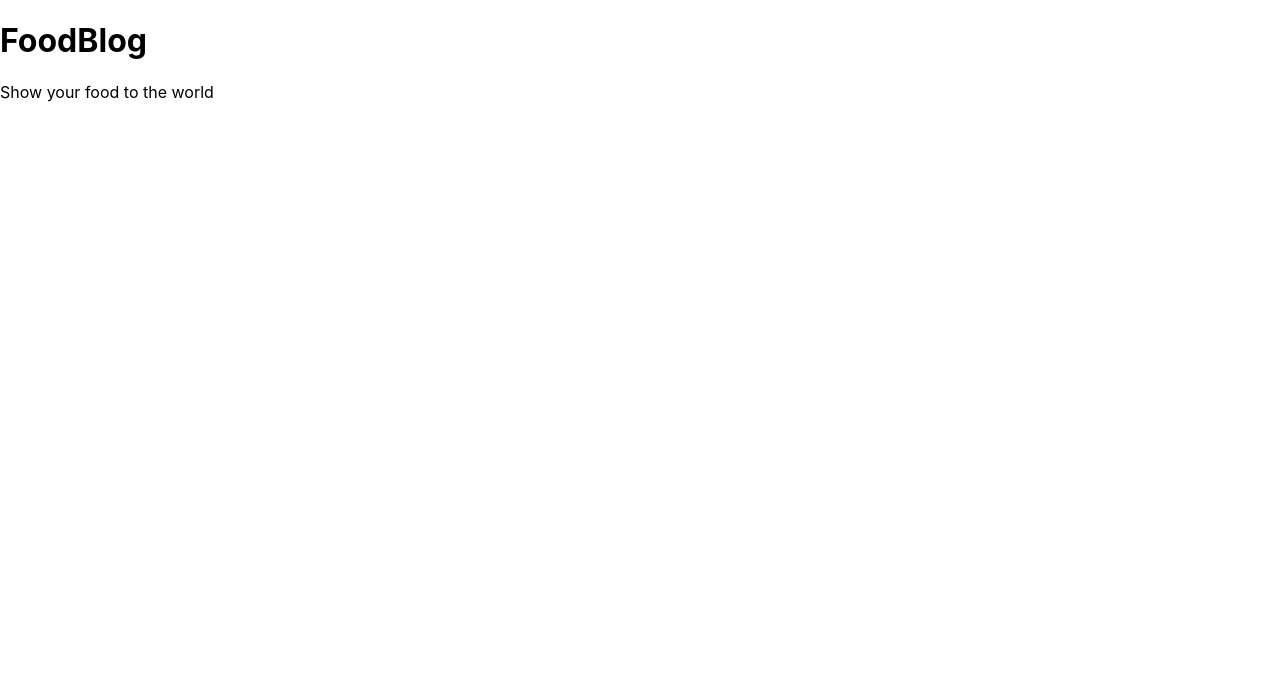
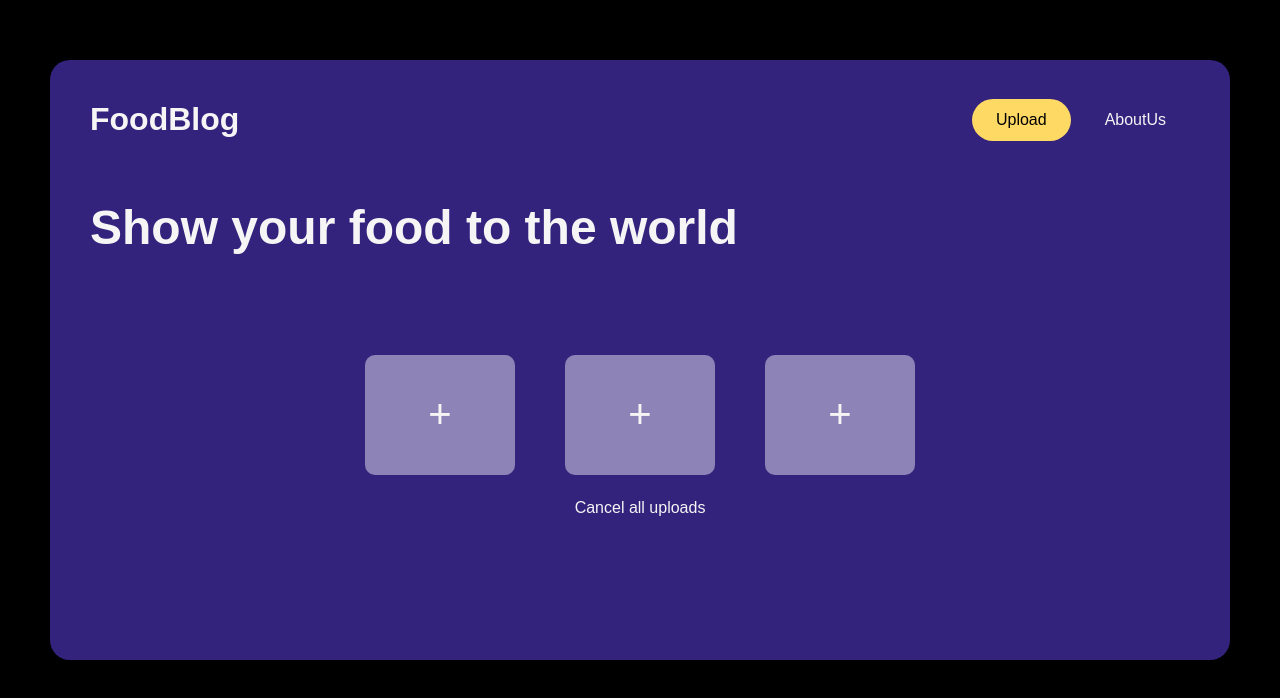
Before and after one commit to S-U-M/Foodblog, a React (Create React App) app: page / in a window 1280 px wide. Shown: the top 698 px of the page. Built offline with nearby package versions, Linux system fonts and the light colour scheme.

Commit message:
Fixed UI

```diff
--- a/src/Style/Style.css
+++ b/src/Style/Style.css
@@ -0,0 +1,88 @@
+body {
+  margin: 0;
+  font-family: Arial, sans-serif;
+  background-color: black;
+}
+
+.container {
+  background-color: #34237d;
+  width: 90%;
+  max-width: 1100px;
+  margin: 60px auto;
+  padding: 40px;
+  border-radius: 20px;
+  min-height: 70vh;
+  padding: 20px 40px;
+}
+
+/* Navbar */
+.navbar {
+  display: flex;
+  justify-content: space-between;
+  align-items: center;
+}
+
+
+.logo {
+  margin-left: 0;
+  font-size: xx-large;
+  color: whitesmoke;
+  font-weight: bolder;
+}
+
+.nav-buttons button {
+  margin-left: 10px;
+  padding: 12px 24px;
+  font-size: 16px;
+  border: none;
+  border-radius: 80px;
+  cursor: pointer;
+}
+
+.upload-btn {
+  background-color: #fed964;  /* nice orange */
+  color: black;
+}
+
+.about-btn {
+    background-color: transparent;
+    color: whitesmoke;
+}
+
+/* Content */
+.content {
+  text-align: left;
+  margin-top: 40px;
+  font-size: xx-large;
+  color: whitesmoke;
+}
+
+.upload-section {
+  display: flex;
+  justify-content: center;
+  gap: 50px;
+  margin-top: 100px;
+}
+
+/* Placeholder boxes */
+.upload-placeholder {
+  width: 150px;
+  height: 120px;
+  background-color: #8d83b6;
+  border-radius: 10px;
+  display: flex;
+  align-items: center;
+  justify-content: center;
+  font-size: 40px;
+  cursor: pointer;
+}
+
+.cancel-btn {
+  padding: 8px 16px;
+  border: none;
+  border-radius: 6px;
+  cursor: pointer;
+  color: whitesmoke;
+  font-size: medium;
+  text-align: center;
+}
--- a/src/View/Home.js
+++ b/src/View/Home.js
@@ -1,9 +1,35 @@
+import "../Style/Style.css";
+
 function Home() {
     return (
-        <div>
-            <h1>FoodBlog</h1>
-            <p>Show your food to the world</p>
+        <div className="container">
+
+        {/* Navbar */}
+        <div className="navbar">
+             <h1 className="logo">FoodBlog</h1>
+
+            <div className="nav-buttons">
+                <button className="upload-btn">Upload</button>
+                <button className="about-btn">AboutUs</button>
+            </div>
         </div>
+
+        {/* Main Content: */}
+        <div className="content">
+            <h2>Show your food to the world</h2>
+
+            <div className="upload-section">
+                <div className="upload-placeholder">+</div>
+                <div className="upload-placeholder">+</div>
+                <div className="upload-placeholder">+</div>
+            </div>
+
+            <div className="cancel-btn">
+                <p>Cancel all uploads</p>
+            </div>
+        </div>
+
+    </div>
     );
 }
 
```
